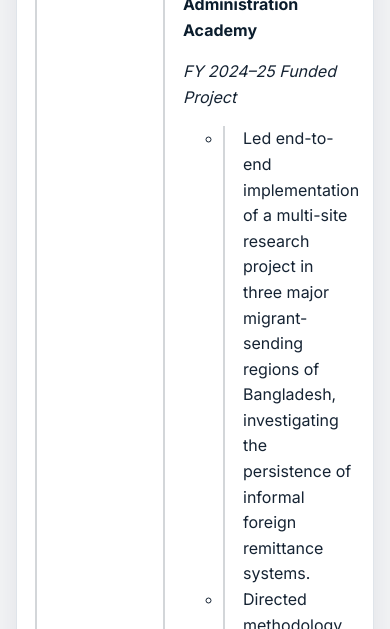
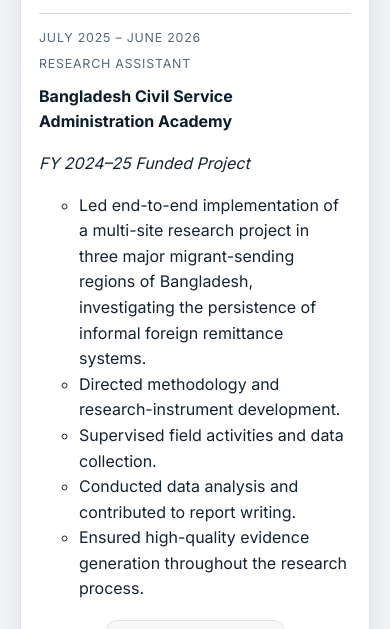
Before and after one commit to shishir3856/shishir3856.github.io, a website: page experience.html in a window 390 px wide. Shown: the part 599-1228 px from the top of the page. Drawn offline with nearby package versions, Linux system fonts and the light colour scheme.

Commit message:
Fix mobile Experience page layout

```diff
--- a/assets/css/style.css
+++ b/assets/css/style.css
@@ -1160,3 +1160,120 @@ h1, h2, h3, h4, .serif {
     padding: 22px 18px;
   }
 }
+
+@media (max-width: 768px) {
+  .timeline-list,
+  .timeline-list li,
+  .experience-entry,
+  .experience-logo,
+  .experience-content {
+    box-sizing: border-box;
+  }
+
+  .timeline-list {
+    width: 100%;
+    max-width: 100%;
+    min-width: 0;
+  }
+
+  .timeline-list li {
+    border-left: none !important;
+    padding-left: 0 !important;
+    width: 100%;
+    max-width: 100%;
+    min-width: 0;
+  }
+
+  .experience-entry {
+    display: grid !important;
+    grid-template-columns: 1fr !important;
+    gap: 14px !important;
+    width: 100% !important;
+    max-width: 100% !important;
+    min-width: 0 !important;
+    align-items: stretch !important;
+  }
+
+  .experience-logo {
+    width: 100% !important;
+    max-width: 180px !important;
+    height: 120px !important;
+    margin: 0 auto;
+    padding: 14px;
+  }
+
+  .experience-content {
+    border-left: none !important;
+    border-top: 1px solid rgba(11,29,45,0.18);
+    padding-left: 0 !important;
+    padding-top: 14px !important;
+    width: 100% !important;
+    max-width: 100% !important;
+    min-width: 0 !important;
+  }
+
+  .meta-line {
+    flex-direction: column;
+    align-items: flex-start;
+    gap: 6px;
+  }
+
+  .responsibility-list li {
+    white-space: normal;
+    overflow-wrap: anywhere;
+    word-break: break-word;
+  }
+}
+
+@media (max-width: 767px) {
+  html,
+  body,
+  .section,
+  .section .container,
+  .glance-grid,
+  .glance-card {
+    box-sizing: border-box;
+  }
+
+  html,
+  body {
+    overflow-x: hidden;
+    max-width: 100%;
+  }
+
+  .section .container,
+  .container {
+    width: 100% !important;
+    max-width: 100% !important;
+    padding-left: 20px !important;
+    padding-right: 20px !important;
+  }
+
+  .glance-grid {
+    display: grid !important;
+    grid-template-columns: 1fr !important;
+    grid-auto-flow: row !important;
+    gap: 16px !important;
+    width: 100% !important;
+    max-width: 100% !important;
+    min-width: 0 !important;
+    margin-top: 18px !important;
+  }
+
+  .glance-card {
+    display: block !important;
+    width: 100% !important;
+    max-width: 100% !important;
+    min-width: 0 !important;
+    padding: 18px 16px !important;
+    flex-basis: auto !important;
+    flex: 0 0 100% !important;
+  }
+
+  .glance-card h3,
+  .glance-card p {
+    overflow-wrap: anywhere !important;
+    word-break: break-word !important;
+    white-space: normal !important;
+  }
+}
```
